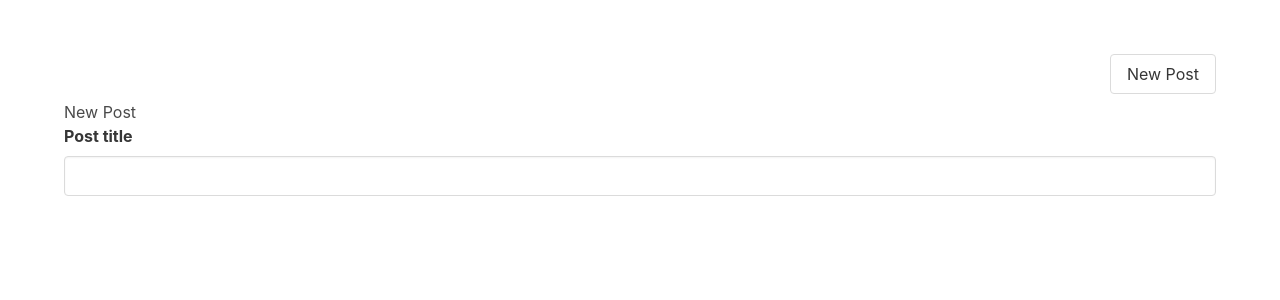
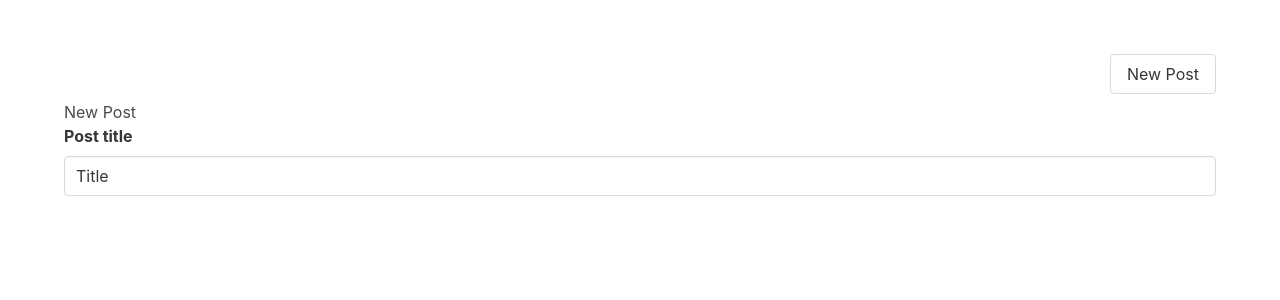
Before and after one commit to lmiller1990/vuejs-composition-api-v3, a Vue app: page /posts/new in a window 1280 px wide. Shown: the top 300 px of the page. Built offline with nearby package versions, Linux system fonts and the light colour scheme.

Commit message:
24 - v-model

```diff
--- a/src/components/PostWriter.vue
+++ b/src/components/PostWriter.vue
@@ -1,9 +1,12 @@
 <script lang="ts" setup>
+import { ref } from "vue"
 import { TimelinePost } from '../posts';
 
 const props = defineProps<{
   post: TimelinePost
 }>()
+
+const title = ref(props.post.title)
 </script>
 
 <template>
@@ -11,7 +14,7 @@
     <div class="column">
       <div class="field">
         <div class="label">Post title</div>
-        <input type="text" class="input">
+        <input type="text" class="input" v-model="title">
       </div>
     </div>
   </div>
```
